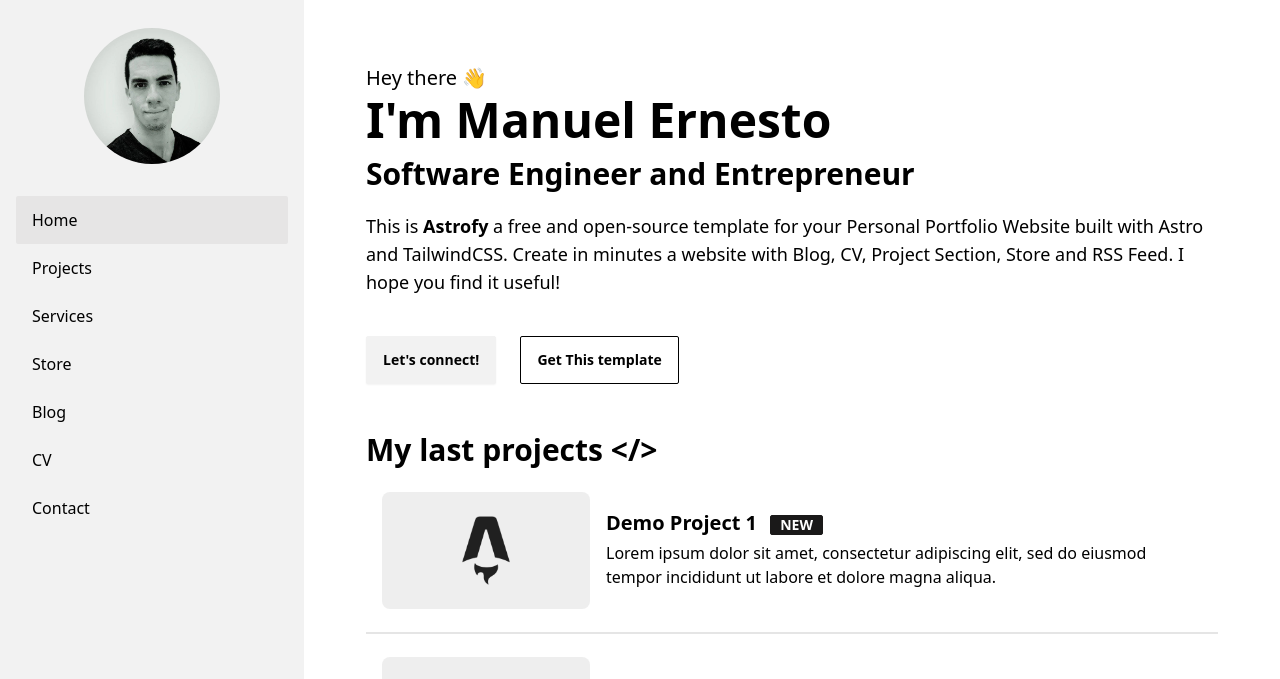
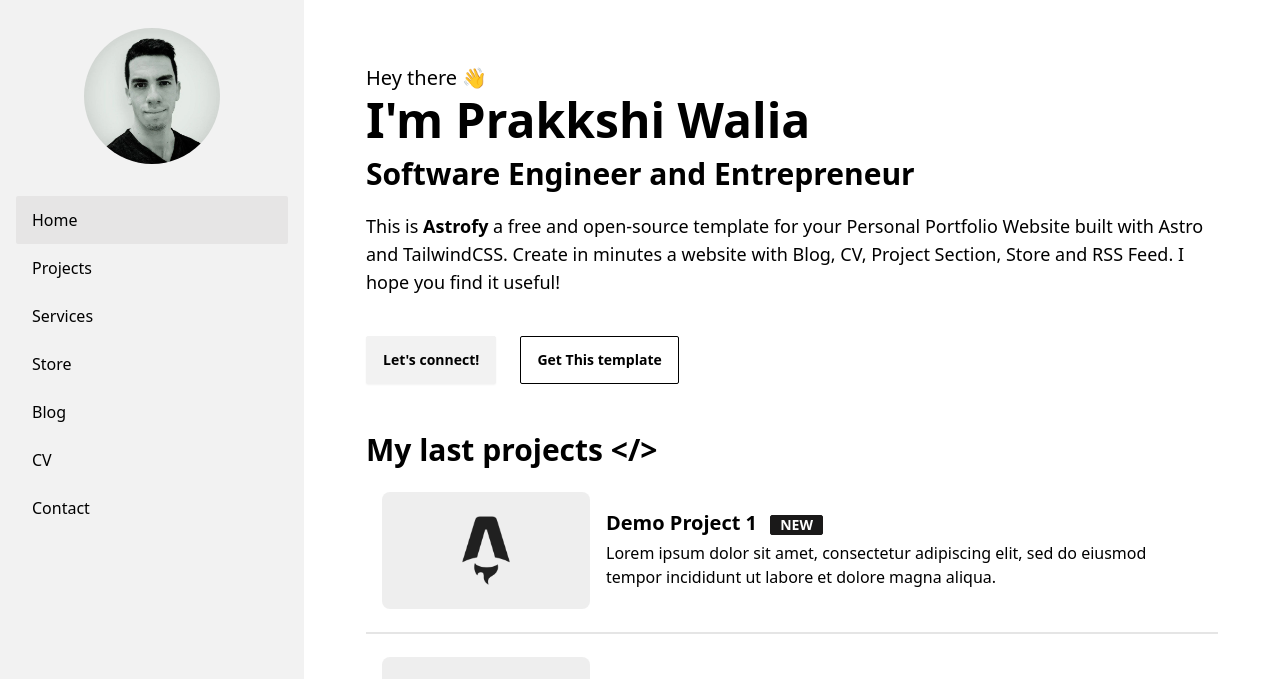
Before and after one commit to prakkshiwalia/prakkshiwalia.github.io, an Astro site in the folder astrofy-main/: page / in a window 1280 px wide. Shown: the top 679 px of the page. Built offline with nearby package versions, Linux system fonts and the light colour scheme; Astro itself is replaced by a stand-in of ours.

Commit message:
Update index.astro

```diff
--- a/astrofy-main/src/pages/index.astro
+++ b/astrofy-main/src/pages/index.astro
@@ -12,7 +12,7 @@ const last_posts = posts.slice(0, 3);
 <BaseLayout sideBarActiveItemID="home">
   <div class="pb-12 mt-5">
     <div class="text-xl py-1">Hey there 👋</div>
-    <div class="text-5xl font-bold">I'm Manuel Ernesto</div>
+    <div class="text-5xl font-bold">I'm Prakkshi Walia</div>
     <div class="text-3xl py-3 font-bold">Software Engineer and Entrepreneur</div>
     <div class="py-2">
       <text class="text-lg">
```
